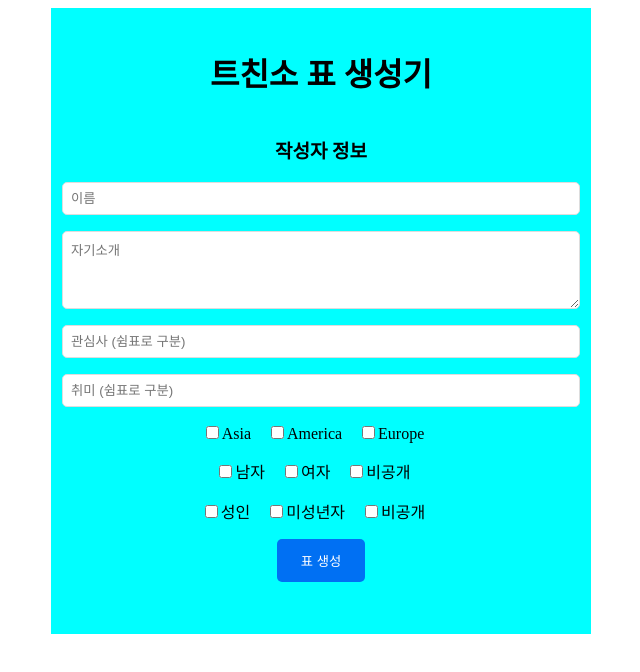
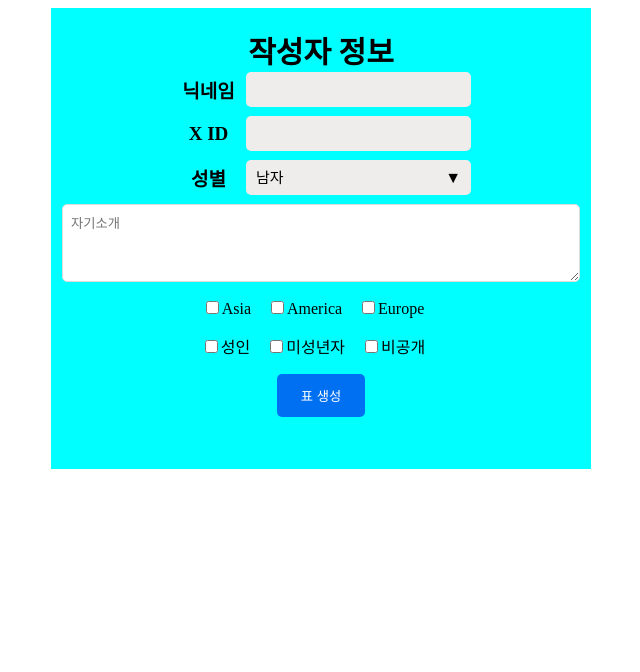
Before and after one commit to ParkGiraffe/genshin-xchinso-autogen, a Next.js app: page / in a window 1280 px wide. Shown: the top 672 px of the page, without its empty margins (319-959 px from the left). Built offline with nearby package versions, Linux system fonts and the light colour scheme.

Commit message:
Feat: oneLineInput과 oneLineDropdown 제작

```diff
--- a/src/app/page.js
+++ b/src/app/page.js
@@ -3,7 +3,10 @@
 import { useState, useRef } from "react";
 import styled from "styled-components";
 import html2canvas from "html2canvas";
+import { TopText } from "@/styles/Texts";
 import ThreeCheckBox from "@/components/ThreeCheckBox";
+import OneLineTextInput from "@/components/OneLineTextInput";
+import OneLineDropdown from "@/components/OneLineDropdwon";
 
 const Container = styled.div`
   display: flex;
@@ -34,15 +37,6 @@ const Form = styled.form`
   flex-direction: column;
   align-items: center;
   width: 100%;
-`;
-
-const Input = styled.input`
-  /* background-color: pink; */
-  width: 100%;
-  padding: 0.5rem;
-  margin-bottom: 1rem;
-  border: 1px solid #ddd;
-  border-radius: 5px;
 `;
 
 const TextArea = styled.textarea`
@@ -88,20 +82,19 @@ const TitleText = styled.h3`
 `;
 
 export default function Home() {
-  const [twitterId, setTwitterId] = useState("");
+  const [nick, setNick] = useState("");
+  const [xId, setXId] = useState("");
+  const [gender, setGender] = useState("미설정");
   const [bio, setBio] = useState("");
   const [interests, setInterests] = useState("");
   const [hobbies, setHobbies] = useState("");
+
   const [selectedServer, setSelectedServer] = useState({
     Asia: false,
     America: false,
     Europe: false,
   });
-  const [selectedGender, setSelectedGender] = useState({
-    male: false,
-    female: false,
-    hide: false,
-  });
+
   const [selectedAge, setSelectedAge] = useState({
     adult: false,
     nonAdult: false,
@@ -118,13 +111,6 @@ export default function Home() {
   const handleServerChange = (e) => {
     setSelectedServer({
       ...selectedServer,
-      [e.target.name]: e.target.checked,
-    });
-  };
-
-  const handleGenderChange = (e) => {
-    setSelectedGender({
-      ...selectedGender,
       [e.target.name]: e.target.checked,
     });
   };
@@ -148,16 +134,26 @@ export default function Home() {
   return (
     <Container>
       <FormContainer>
-        <h1>트친소 표 생성기</h1>
-        <TitleText>작성자 정보</TitleText>
+        <TopText>작성자 정보</TopText>
         <Form onSubmit={handleSubmit}>
-          <Input
-            type="text"
-            placeholder="이름"
-            value={twitterId}
-            onChange={(e) => setTwitterId(e.target.value)}
-            required
+          <OneLineTextInput
+            placeholder="닉네임"
+            value={nick}
+            onChange={(e) => setNick(e.target.value)}
           />
+          <OneLineTextInput
+            placeholder="X ID"
+            value={xId}
+            onChange={(e) => setXId(e.target.value)}
+          />
+          <OneLineDropdown
+            value={gender}
+            value1Name={"남자"}
+            value2Name={"여자"}
+            value3Name={"비공개"}
+            onChange={(e) => setGender(e.target.value)}
+          />
+
           <TextArea
             placeholder="자기소개"
             value={bio}
@@ -165,20 +161,20 @@ export default function Home() {
             rows={4}
             required
           />
-          <Input
+          {/* <OneLineInput
             type="text"
             placeholder="관심사 (쉼표로 구분)"
             value={interests}
             onChange={(e) => setInterests(e.target.value)}
             required
           />
-          <Input
+          <OneLineInput
             type="text"
             placeholder="취미 (쉼표로 구분)"
             value={hobbies}
             onChange={(e) => setHobbies(e.target.value)}
             required
-          />
+          /> */}
           <ThreeCheckBox
             checked1={selectedServer.Asia}
             checked1Name={"Asia"}
@@ -187,15 +183,6 @@ export default function Home() {
             checked3={selectedServer.Europe}
             checked3Name={"Europe"}
             onClickBox={handleServerChange}
-          />
-          <ThreeCheckBox
-            checked1={selectedGender.male}
-            checked1Name={"남자"}
-            checked2={selectedGender.female}
-            checked2Name={"여자"}
-            checked3={selectedGender.hide}
-            checked3Name={"비공개"}
-            onClickBox={handleGenderChange}
           />
           <ThreeCheckBox
             checked1={selectedAge.adult}
--- /dev/null
+++ b/src/components/OneLineDropdwon.js
@@ -0,0 +1,49 @@
+import { FormText, FormTextContainer } from "@/styles/Texts";
+import { OneLineContainer } from "@/styles/Containers";
+import styled from "styled-components";
+import { useState } from "react";
+import { Select, SelectContainer } from "@/styles/Inputs";
+
+const OneLineDropdown = (props) => {
+  const {
+    placeholder = "성별",
+    value,
+    value1Name,
+    value2Name,
+    value3Name,
+    onChange,
+  } = props;
+
+  return (
+    <OneLineContainer>
+      <FormTextContainer>
+        <FormText>{placeholder}</FormText>
+      </FormTextContainer>
+      <SelectContainer>
+        <Select value={value} onChange={onChange}>
+          <option value="" disabled>
+            선택하세요
+          </option>
+          <option value={value1Name}>{value1Name}</option>
+          <option value={value2Name}>{value2Name}</option>
+          <option value={value3Name}>{value3Name}</option>
+        </Select>
+        <Arrow>▼</Arrow>
+      </SelectContainer>
+    </OneLineContainer>
+  );
+};
+
+export default OneLineDropdown;
+
+const Spacer = styled.div`
+  width: 2px;
+`;
+
+const Arrow = styled.div`
+  position: absolute;
+  top: 50%;
+  right: 10px;
+  transform: translateY(-50%);
+  pointer-events: none;
+`;
--- /dev/null
+++ b/src/components/OneLineTextInput.js
@@ -0,0 +1,25 @@
+import { TextInput } from "@/styles/Inputs";
+import { FormText, FormTextContainer } from "@/styles/Texts";
+import { OneLineContainer } from "@/styles/Containers";
+
+const OneLineTextInput = (props) => {
+  const { placeholder, value, onChange } = props;
+
+  return (
+    <OneLineContainer>
+      <FormTextContainer>
+        <FormText>{placeholder}</FormText>
+      </FormTextContainer>
+      {/* <Spacer /> */}
+      <TextInput
+        type="text"
+        // placeholder='입력하세요'
+        value={value}
+        onChange={onChange}
+        required
+      />
+    </OneLineContainer>
+  );
+};
+
+export default OneLineTextInput;
--- /dev/null
+++ b/src/styles/Containers.js
@@ -0,0 +1,14 @@
+import styled from "styled-components";
+
+const OneLineContainer = styled.div`
+  display: flex;
+  flex-direction: row;
+  align-items: center;
+  justify-content: flex-end;
+  width: 300px;
+  margin-bottom: 9px;
+
+  /* background-color: pink; */
+`;
+
+export {OneLineContainer};
--- /dev/null
+++ b/src/styles/Inputs.js
@@ -0,0 +1,34 @@
+import styled from "styled-components";
+
+const TextInput = styled.input`
+  width: 225px;
+  height: 35px;
+  border: none;
+  padding-block: 0px; // input 자체 padding 제거
+  padding-inline: 0px; // input 자체 padding 제거
+  border-radius: 5px;
+  background-color: #efecec;
+  font-size: 15px;
+`;
+
+// 드롭다운
+const SelectContainer = styled.div`
+  position: relative;
+  width: 225px;
+  height: 35px;
+`;
+
+const Select = styled.select`
+  width: 100%;
+  height: 100%;
+  padding-left: 10px;
+  font-size: 15px;
+  background-color: #efecec;
+  border: none;
+  border-radius: 5px;
+  appearance: none; // 기본 드롭다운 화살표 숨기기
+  outline: none;
+  cursor: pointer;
+`;
+
+export { TextInput, Select, SelectContainer };
--- /dev/null
+++ b/src/styles/Texts.js
@@ -0,0 +1,20 @@
+import styled from "styled-components";
+
+const FormText = styled.text`
+  font-size: 19px;
+  font-weight: bold;
+`;
+
+const TopText = styled.text`
+  font-size: 30px;
+  font-weight: bold;
+`;
+
+const FormTextContainer = styled.div`
+  display: flex;
+  flex: 1;
+  /* background-color: blue; */
+  justify-content: center;
+`;
+
+export { FormText, FormTextContainer, TopText };
```
